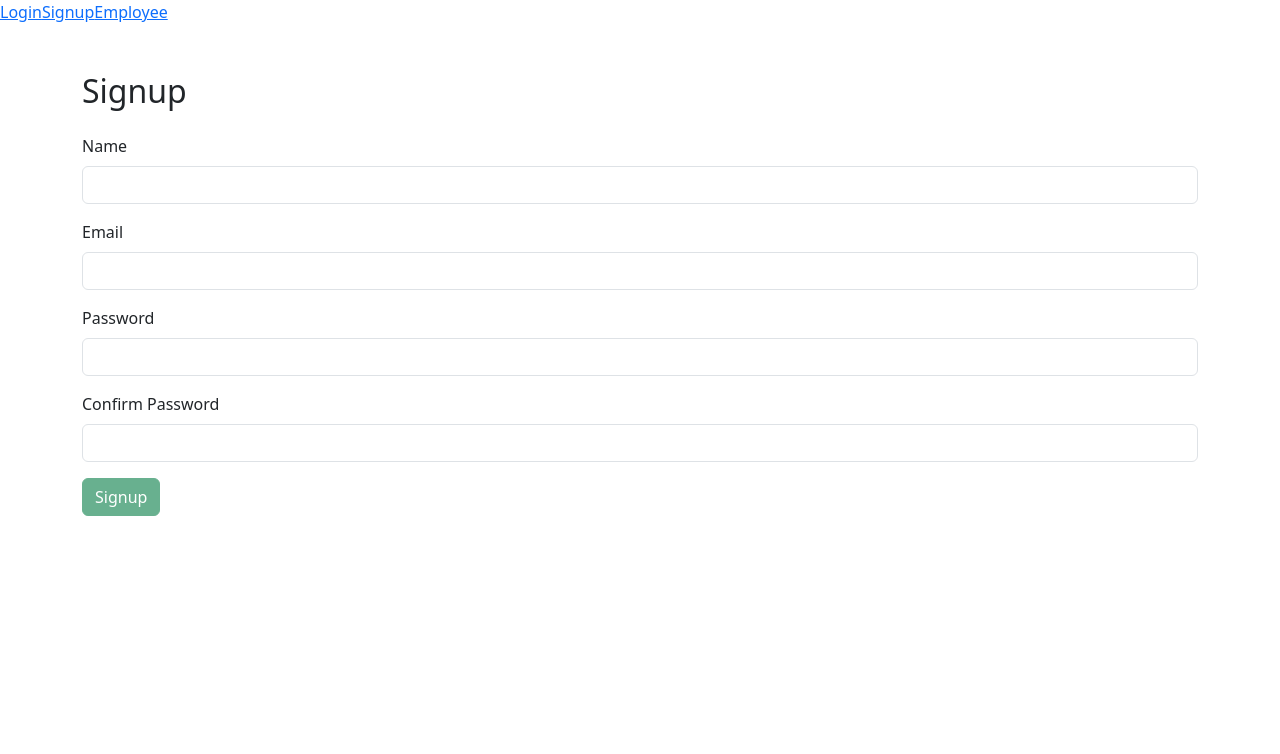
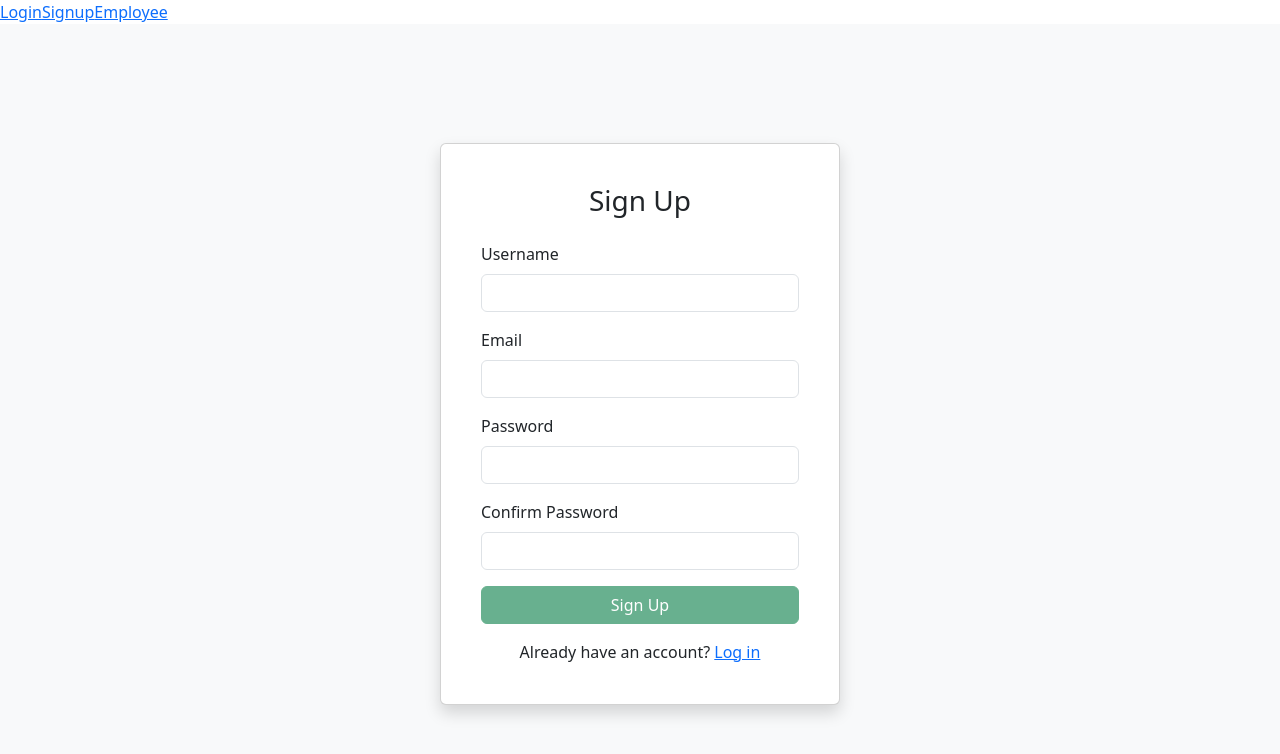
Before and after one commit to t-cecilia-nguyen/employee_management_system, an Angular app: page /signup in a window 1280 px wide. Shown: the top 754 px of the page. Built offline with nearby package versions, Linux system fonts and the light colour scheme.

Commit message:
sign up and login form updated css, routes tested

```diff
--- a/package.json
+++ b/package.json
@@ -17,7 +17,9 @@
     "@angular/platform-browser": "^19.2.0",
     "@angular/platform-browser-dynamic": "^19.2.0",
     "@angular/router": "^19.2.0",
+    "@apollo/client": "^3.13.5",
     "bootstrap": "^5.3.3",
+    "graphql": "^16.10.0",
     "rxjs": "~7.8.0",
     "tslib": "^2.3.0",
     "zone.js": "~0.15.0"
--- a/src/app/login/login.component.html
+++ b/src/app/login/login.component.html
@@ -1,18 +1,21 @@
-<div class="container mt-5">
-      <h2>Login</h2>
-      <form [formGroup]="loginForm" (ngSubmit)="onSubmit()" class="mt-4">
+<div class="d-flex justify-content-center align-items-center vh-100 bg-light">
+  <div class="card shadow p-4" style="width: 400px;">
+    <div class="card-body">
+      <h3 class="card-title text-center mb-4">Login</h3>
+      <form [formGroup]="loginForm" (ngSubmit)="onSubmit()">
+        <!-- Username Field -->
         <div class="mb-3">
-          <label for="email" class="form-label">Email</label>
+          <label for="username" class="form-label">Username</label>
           <input
-            type="email"
-            id="email"
+            id="username"
             class="form-control"
-            formControlName="email"
-            [class.is-invalid]="loginForm.get('email')?.invalid && loginForm.get('email')?.touched"
+            formControlName="username"
+            [class.is-invalid]="loginForm.get('username')?.invalid && loginForm.get('username')?.touched"
           />
-          <div class="invalid-feedback">Valid email is required.</div>
+          <div class="invalid-feedback">Valid username is required.</div>
         </div>
 
+        <!-- Password Field -->
         <div class="mb-3">
           <label for="password" class="form-label">Password</label>
           <input
@@ -25,6 +28,19 @@
           <div class="invalid-feedback">Password is required (min 6 characters).</div>
         </div>
 
-        <button class="btn btn-primary" type="submit" [disabled]="loginForm.invalid">Login</button>
+        <!-- Submit Button -->
+        <div class="d-grid">
+          <button class="btn btn-primary" type="submit" [disabled]="loginForm.invalid">Login</button>
+        </div>
       </form>
+
+      <!-- Signup Link -->
+      <div class="text-center mt-3">
+        <p class="mb-0">
+          Don't have an account?
+          <a routerLink="/signup" class="text-primary">Sign up</a>
+        </p>
+      </div>
     </div>
+  </div>
+</div>
--- a/src/app/login/login.component.ts
+++ b/src/app/login/login.component.ts
@@ -1,26 +1,55 @@
 import { Component } from '@angular/core';
 import { FormBuilder, FormGroup, ReactiveFormsModule, Validators } from '@angular/forms';
+import { ApolloClient, InMemoryCache, gql } from '@apollo/client/core';
+import { Router, RouterLinkWithHref } from '@angular/router';
 
 @Component({
   selector: 'app-login',
   standalone: true,
-  imports: [ReactiveFormsModule],
+  imports: [ReactiveFormsModule, RouterLinkWithHref],
   templateUrl: './login.component.html',
   styleUrl: './login.component.css',
 })
 export class LoginComponent {
   loginForm: FormGroup;
 
-  constructor(private fb: FormBuilder) {
+  constructor(
+    private fb: FormBuilder,
+    private apolloClient: ApolloClient<InMemoryCache>,
+    private router: Router) {
     this.loginForm = this.fb.group({
-      email: ['', [Validators.required, Validators.email]],
+      username: ['', [Validators.required]],
       password: ['', [Validators.required, Validators.minLength(6)]],
     });
   }
 
   onSubmit() {
     if (this.loginForm.valid) {
-      console.log('Login Form Submitted:', this.loginForm.value);
+      const LOGIN_QUERY = gql`
+        query Login($username: String!, $password: String!) {
+          login(username: $username, password: $password) {
+            token
+          }
+        }
+      `;
+
+      this.apolloClient
+        .query({
+          query: LOGIN_QUERY,
+          variables: {
+            username: this.loginForm.value.username,
+            password: this.loginForm.value.password,
+          },
+        })
+        .then(result => {
+          console.log('Login successful:', result.data);
+          alert('Login successful!');
+          this.router.navigate(['/employee']); // Navigate to employee page on successful login
+        })
+        .catch(error => {
+          console.error('Error logging in:', error);
+          alert('Login failed! Please check your credentials.');
+        });
     } else {
       console.log('Login Form is Invalid');
     }
--- a/src/app/signup/signup.component.html
+++ b/src/app/signup/signup.component.html
@@ -1,18 +1,21 @@
-<div class="container mt-5">
-    <h2>Signup</h2>
-    <form [formGroup]="signupForm" (ngSubmit)="onSubmit()" class="mt-4">
+<div class="d-flex justify-content-center align-items-center vh-100 bg-light">
+  <div class="card shadow p-4" style="width: 400px;">
+    <div class="card-body">
+      <h3 class="card-title text-center mb-4">Sign Up</h3>
+      <form [formGroup]="signupForm" (ngSubmit)="onSubmit()">
+        <!-- Username Field -->
         <div class="mb-3">
-        <label for="name" class="form-label">Name</label>
+          <label for="username" class="form-label">Username</label>
           <input
-          type="text"
-          id="name"
+            id="username"
             class="form-control"
-          formControlName="name"
-          [class.is-invalid]="signupForm.get('name')?.invalid && signupForm.get('name')?.touched"
+            formControlName="username"
+            [class.is-invalid]="signupForm.get('username')?.invalid && signupForm.get('username')?.touched"
           />
-        <div class="invalid-feedback">Name is required.</div>
+          <div class="invalid-feedback">Username is required.</div>
         </div>
 
+        <!-- Email Field -->
         <div class="mb-3">
           <label for="email" class="form-label">Email</label>
           <input
@@ -25,6 +28,7 @@
           <div class="invalid-feedback">Valid email is required.</div>
         </div>
 
+        <!-- Password Field -->
         <div class="mb-3">
           <label for="password" class="form-label">Password</label>
           <input
@@ -37,6 +41,7 @@
           <div class="invalid-feedback">Password is required (min 6 characters).</div>
         </div>
 
+        <!-- Confirm Password Field -->
         <div class="mb-3">
           <label for="confirmPassword" class="form-label">Confirm Password</label>
           <input
@@ -44,11 +49,24 @@
             id="confirmPassword"
             class="form-control"
             formControlName="confirmPassword"
-          [class.is-invalid]="signupForm.get('confirmPassword')?.invalid && signupForm.get('confirmPassword')?.touched"
+            [class.is-invalid]="signupForm.hasError('notMatching')"
           />
           <div class="invalid-feedback">Passwords must match.</div>
         </div>
 
-      <button class="btn btn-success" type="submit" [disabled]="signupForm.invalid">Signup</button>
+        <!-- Submit Button -->
+        <div class="d-grid">
+          <button class="btn btn-success" type="submit" [disabled]="signupForm.invalid">Sign Up</button>
+        </div>
       </form>
+
+      <!-- Login Link -->
+      <div class="text-center mt-3">
+        <p class="mb-0">
+          Already have an account?
+          <a routerLink="/login" class="text-primary">Log in</a>
+        </p>
       </div>
+    </div>
+  </div>
+</div>
--- a/src/app/signup/signup.component.ts
+++ b/src/app/signup/signup.component.ts
@@ -1,25 +1,33 @@
 import { Component } from '@angular/core';
 import { FormBuilder, FormGroup, ReactiveFormsModule, Validators } from '@angular/forms';
+import { ApolloClient, InMemoryCache, gql } from '@apollo/client/core';
+import { Router, RouterLinkWithHref } from '@angular/router';
 
 @Component({
   selector: 'app-signup',
   standalone: true,
-  imports: [ReactiveFormsModule],
+  imports: [ReactiveFormsModule, RouterLinkWithHref],
   templateUrl: './signup.component.html',
   styleUrl: './signup.component.css'
 })
 export class SignupComponent {
   signupForm: FormGroup;
 
-  constructor(private fb: FormBuilder) {
+  constructor(
+    private fb: FormBuilder,
+    private apolloClient: ApolloClient<InMemoryCache>,
+    private router: Router) {
     this.signupForm = this.fb.group({
-      name: ['', [Validators.required]],
+      username: ['', [Validators.required]],
       email: ['', [Validators.required, Validators.email]],
       password: ['', [Validators.required, Validators.minLength(6)]],
       confirmPassword: ['', [Validators.required]],
+    }, {
+      validators: this.passwordMatchValidator, // Validator for password matching
     });
   }
 
+  // Password match validator
   passwordMatchValidator(group: FormGroup) {
     const password = group.get('password')?.value;
     const confirmPassword = group.get('confirmPassword')?.value;
@@ -27,8 +35,38 @@ export class SignupComponent {
   }
 
   onSubmit() {
+    console.log('Form Status:', this.signupForm.status);
+    console.log('Form submitted:', this.signupForm.value);
     if (this.signupForm.valid) {
-      console.log('Signup Form Submitted:', this.signupForm.value);
+      const SIGNUP_MUTATION = gql`
+        mutation Signup($username: String!, $email: String!, $password: String!) {
+          signup(username: $username, email: $email, password: $password) {
+            id
+            username
+            email
+          }
+        }
+      `;
+
+      this.apolloClient
+        .mutate({
+          mutation: SIGNUP_MUTATION,
+          variables: {
+            username: this.signupForm.value.username,
+            email: this.signupForm.value.email,
+            password: this.signupForm.value.password,
+          },
+        })
+        .then(result => {
+          console.log('Signup successful:', result.data);
+          alert('Signup successful! You can now log in.'); // Show success pop-up
+          this.router.navigate(['/login']);
+        })
+        .catch(error => {
+          console.error('Error signing up:', error);
+          console.error('Error signing up:', error);
+          alert('Signup failed: ' + error.message);
+        });
     } else {
       console.log('Signup Form is Invalid');
     }
--- a/src/main.ts
+++ b/src/main.ts
@@ -4,6 +4,7 @@ import { AppComponent } from './app/app.component';
 import { LoginComponent } from './app/login/login.component';
 import { SignupComponent } from './app/signup/signup.component';
 import { EmployeeComponent } from './app/employee/employee.component';
+import { ApolloClient, InMemoryCache } from '@apollo/client/core';
 
 const routes: Routes = [
   { path: 'login', component: LoginComponent },
@@ -12,6 +13,13 @@ const routes: Routes = [
   { path: '', redirectTo: 'login', pathMatch: 'full' },
 ];
 
+const apolloClient = new ApolloClient({
+  uri: 'http://localhost:4000/graphql',
+  cache: new InMemoryCache(),
+});
+
 bootstrapApplication(AppComponent, {
-  providers: [provideRouter(routes)],
+  providers: [provideRouter(routes),
+    { provide: ApolloClient, useValue: apolloClient },
+  ],
 });
```
Also changed, not shown: 1 other file (tests, documents, lock files or other folders). Lines whose indentation alone changed are shown as unchanged.
